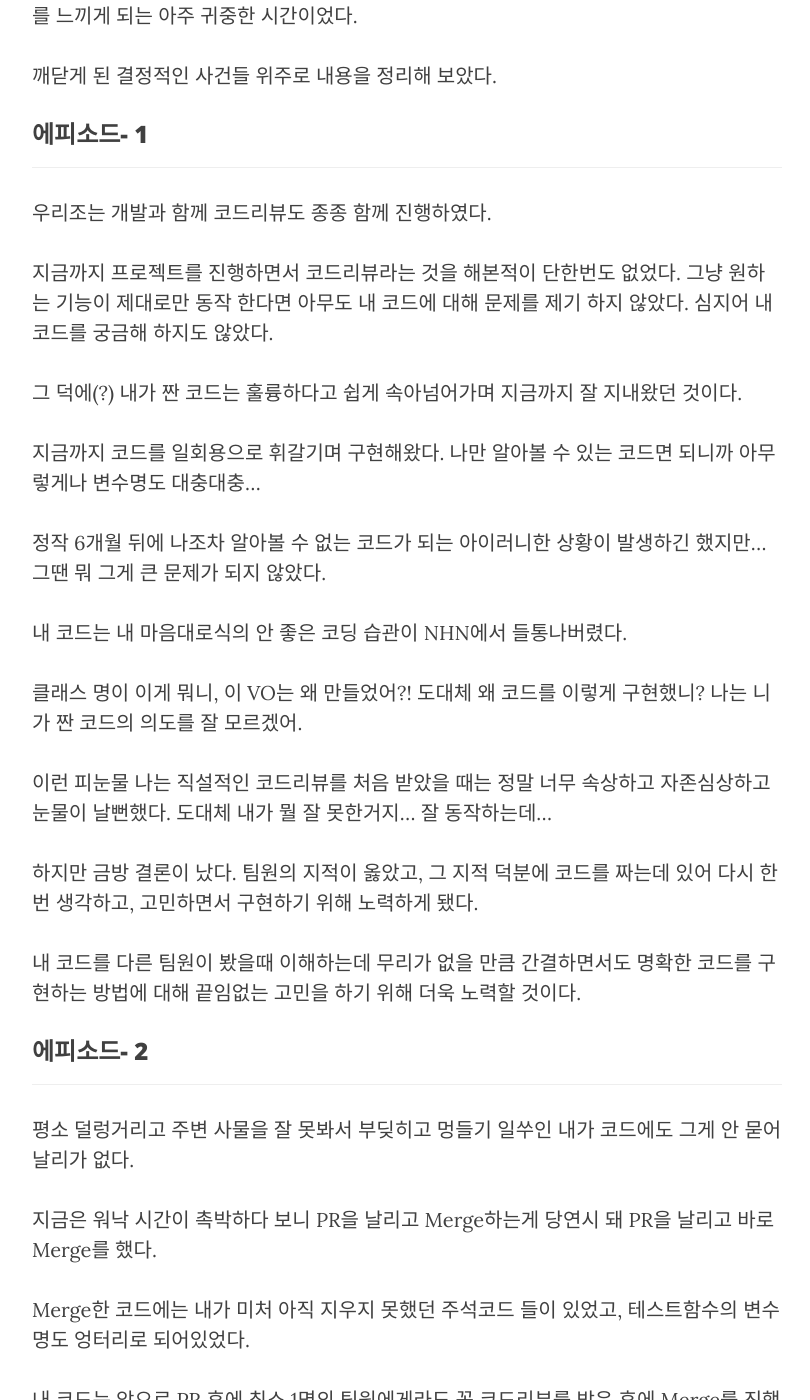
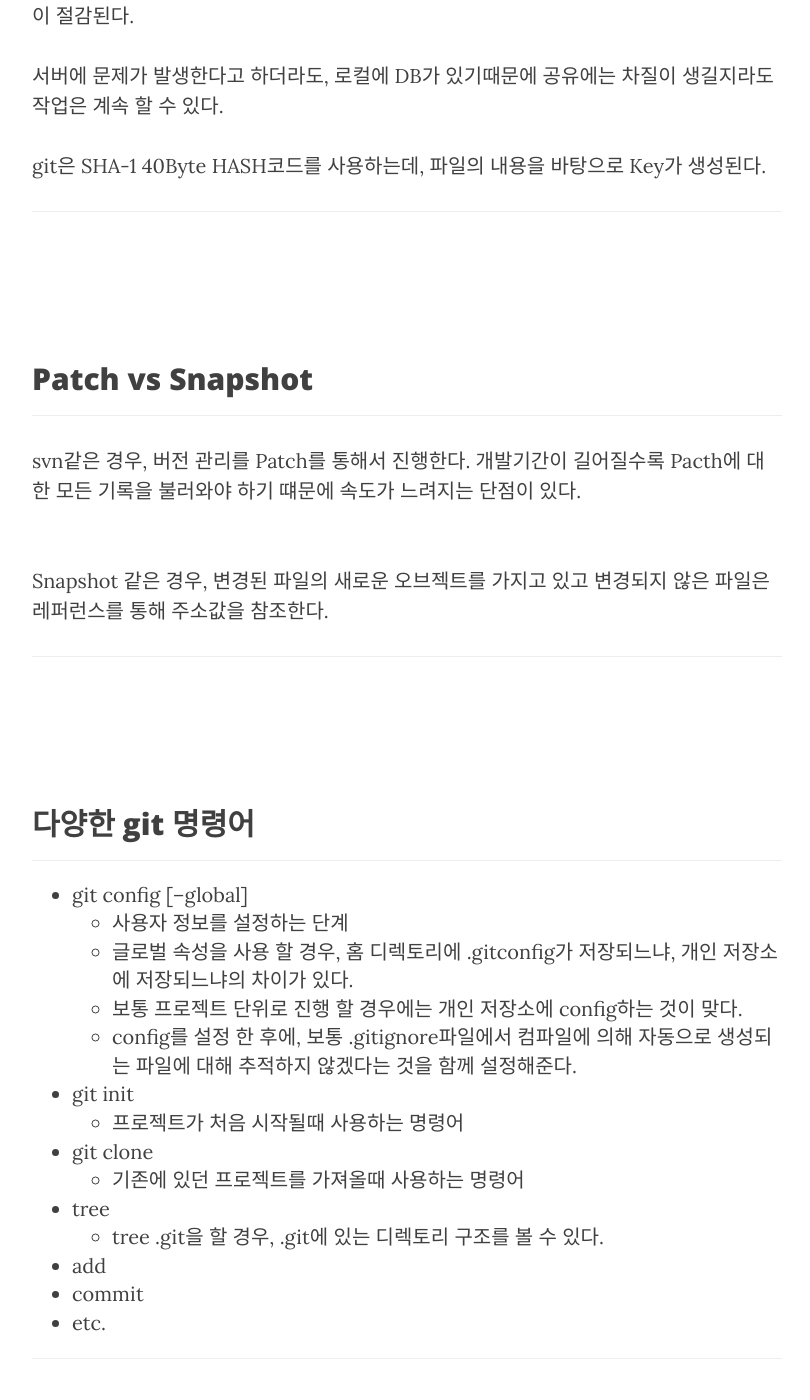
Before and after one commit to smnkim/smnkim.github.io, a Jekyll site: the page built from _posts/2016-01-18-smn-article.4.markdown, in a window 1280 px wide and 1400 px high, scrolled down 736 px. Shown: the whole window, without its empty margins (233-1043 px from the left). Built offline with Jekyll 4.4.1, drawn with Linux system fonts in a browser that asks for light colours; nearby versions of some CDN libraries; some of the changed text lies outside the part shown.

Commit message:
add my article

`````diff
--- a/_posts/2016-01-18-smn-article.4.markdown
+++ b/_posts/2016-01-18-smn-article.4.markdown
@@ -1,100 +1,82 @@
 ---
 layout: post
-title: "프로젝트를 진행하면서..."
+title: "프로젝트를 진행하면서"
 subtitle: ""
-date: 2016-02-11 01:40:00
+date: 2016-01-18 19:25:00
 author: "smnkim"
 header-img: "img/smnkim.jpg"
 ---
 
 
 
-## 프로젝트를 진행하면서 느낀점
+## git이란
 ----
 
-벌써 2월 2주차이다.
+분산버전관리시스템으로써 속도와 효율성에서 아주 뛰어난 성능을 가지고 있다.
 
-본격적으로 개발이 진행된 것은 약 4주차가 되어가는 셈이다.
+로걸에 DB를 가지고 있어 모든 작업을 로컬에서 할 수 있다.
 
-4주 동안 개발을 진행하면서 참 많은 것을 배웠고, 단 한 줄의 코드를 짜더라도 책임의 무게를 느끼게 되는 아주 귀중한 시간이었다.
+로컬에서 대부분 작업을 수행하므로, 네트웍 비용이 거의 안들기 때문에 속도가 빠르고 비용이 절감된다.
 
-깨닫게 된 결정적인 사건들 위주로 내용을 정리해 보았다.
+서버에 문제가 발생한다고 하더라도, 로컬에 DB가 있기때문에 공유에는 차질이 생길지라도 작업은 계속 할 수 있다.
+
+git은 SHA-1 40Byte HASH코드를 사용하는데, 파일의 내용을 바탕으로 Key가 생성된다.
+
+----
+
+<br><br><br>
+
+## Patch vs Snapshot
+
+----
+
+svn같은 경우, 버전 관리를 Patch를 통해서 진행한다.
+개발기간이 길어질수록 Pacth에 대한 모든 기록을 불러와야 하기 떄문에 속도가 느려지는 단점이 있다.
+
+<br>
+Snapshot 같은 경우, 변경된 파일의 새로운 오브젝트를 가지고 있고 변경되지 않은 파일은 레퍼런스를 통해 주소값을 참조한다.
+
+----
 
 
-### 에피소드- 1
+<br><br><br>
+
+## 다양한 git 명령어
+
 ----
-우리조는 개발과 함께 코드리뷰도 종종 함께 진행하였다.
 
-지금까지 프로젝트를 진행하면서 코드리뷰라는 것을 해본적이 단한번도 없었다. 그냥 원하는 기능이 제대로만 동작 한다면 아무도 내 코드에 대해 문제를 제기 하지 않았다. 심지어 내 코드를 궁금해 하지도 않았다.
+- git config [--global]
+    - 사용자 정보를 설정하는 단계
+    - 글로벌 속성을 사용 할 경우, 홈 디렉토리에 .gitconfig가 저장되느냐, 개인 저장소에 저장되느냐의 차이가 있다.
+    - 보통 프로젝트 단위로 진행 할 경우에는 개인 저장소에 config하는 것이 맞다.
+    - config를 설정 한 후에, 보통 .gitignore파일에서 컴파일에 의해 자동으로 생성되는 파일에 대해 추적하지 않겠다는 것을 함께 설정해준다.
+- git init
+    - 프로젝트가 처음 시작될때 사용하는 명령어
+- git clone
+    - 기존에 있던 프로젝트를 가져올때 사용하는 명령어
+- tree
+    - tree .git을 할 경우, .git에 있는 디렉토리 구조를 볼 수 있다.
+- add
+- commit
+- etc.
 
-그 덕에(?) 내가 짠 코드는 훌륭하다고 쉽게 속아넘어가며 지금까지 잘 지내왔던 것이다.
+----
 
-지금까지 코드를 일회용으로 휘갈기며 구현해왔다. 나만 알아볼 수 있는 코드면 되니까 아무렇게나 변수명도 대충대충...
+<br><br><br>
 
-정작 6개월 뒤에 나조차 알아볼 수 없는 코드가 되는 아이러니한 상황이 발생하긴 했지만... 그땐 뭐 그게 큰 문제가 되지 않았다.
+## Working directory, Index, Repository
 
-내 코드는 내 마음대로식의 안 좋은 코딩 습관이 NHN에서 들통나버렸다.
+----
 
-클래스 명이 이게 뭐니, 이 VO는 왜 만들었어?! 도대체 왜 코드를 이렇게 구현했니? 나는 니가 짠 코드의 의도를 잘 모르겠어.
+새로 생성, 혹은 변경한 파일들은 Working directory에 보관되며 add명령을 하게 되면, Index라는 git의 중간 영역에 Staging된다.
 
-이런 피눈물 나는 직설적인 코드리뷰를 처음 받았을 때는 정말 너무 속상하고 자존심상하고 눈물이 날뻔했다. 도대체 내가 뭘 잘 못한거지... 잘 동작하는데...
+add를 하고나서, add한 파일을 다시 수정 할 경우, 수정한 파일은 Working directory에 보관되며 추가로 add명령을 해야 수정된 파일이 Index영역에 보관된다.
 
-하지만 금방 결론이 났다. 팀원의 지적이 옳았고, 그 지적 덕분에 코드를 짜는데 있어 다시 한번 생각하고, 고민하면서 구현하기 위해 노력하게 됐다.
+commit명령을 하게 되면 Index영역에 Staging된 오브젝트 파일이 Local Repository에 보관된다.
 
-내 코드를 다른 팀원이 봤을때 이해하는데 무리가 없을 만큼 간결하면서도 명확한 코드를 구현하는 방법에 대해 끝임없는 고민을 하기 위해 더욱 노력할 것이다.
+push명령을 통해 Server Repository에 비로소 적용이 된다.
+
+----
 
 
-### 에피소드- 2
-----
-평소 덜렁거리고 주변 사물을 잘 못봐서 부딪히고 멍들기 일쑤인 내가 코드에도 그게 안 묻어 날리가 없다.
-
-지금은 워낙 시간이 촉박하다 보니 PR을 날리고 Merge하는게 당연시 돼 PR을 날리고 바로 Merge를 했다.
-
-Merge한 코드에는 내가 미처 아직 지우지 못했던 주석코드 들이 있었고, 테스트함수의 변수 명도 엉터리로 되어있었다.
-
-내 코드는 앞으로 PR 후에 최소 1명의 팀원에게라도 꼭 코드리뷰를 받은 후에 Merge를 진행 할 계획이다.
-
-진행하는 속도는 조금 더딜지 모르겠지만, 이러한 과정이 반복되다 보면 나의 안좋은 습관들이 점점 개선 될 것이라고 생각한다.
-
-
-### 에피소드- 3
-----
-내가 가볍게 생각하고 짠 코드가 결코 가볍지 않다는 사실을 또 한번 아주 뼛속 깊이 깨닫게 된 사건이 있었다.
-
-코드 정적 분석기의 분석 리포트를 토대로 코드를 개선하는 나머지 작업을 맡았다.
-
-그 중에, Twitter와 Facebook의 OAuth를 인증 받는 과정에서 Connection을 사용하고 disconnetion을 하지 않아서 경고를 하는 메세지가 있었고,
-
-해당 클래스로 가서 disconnetion을 해주는 코드 한줄을 추가해주었다.
-
-그리곤 결과가 너무 예측 가능한 코드라고 쉽게 생각하고 테스트를 해보지도 않고 코드를 Merge해버렸다.
-
-일이 터졌다. 팀원은 내가 머지해버린 코드를 Full받아서 실행시켜보니 로그인이 안되고 NullponiterExpcetion이 발생하였다.
-
-전까지 잘만 동작하던 로그인이 안되니 오빠는 디버깅을 하였고, 결국엔 disconnection위치를 잘 못 지정해서 계속 NullponiterExpcetion이 발생했다는 사실을 알게 되었다.
-
-그 원인을 찾기 위해 시간을 허비 하게 했다. 너무 미안했다.
-
-단 한줄의 코드라도 코드가 잘 동작하는지 반드시 테스트를 하고 Merge를 했어야 했다.
-
-토비의 스프링 저자는 이런 말을 했다.
->"HelloWorld"를 출력하는 프로그램이 아닌 이상, 코드만 만들어놓고 잘 돌아가겠거니 하고 무책임하게 개발을 마치려는 개발자는 아마도 없을 것이다.
-
-여기 있었다. 내 생에 다시는 그런 무책임한 개발은 없을 것이다. HelloWorld를 출력하는 프로그램일 지라도 반드시 내눈으로 잘 돌아가는 것을 확인할 것이다.
-
-
-
-
-````
-정리하자면,
-
-- 빨리 일처리를 하는 것도 물론 중요하지만 정확히 일처리를 해야한다.
-- 의도를 명확하게 해야 하며 PR을 날리기 전에 내가 짠 코드를 다시한번 검증하는 습관을 들여야 한다.
-- 포기하지 않고 반복적으로 노력한다면 그땐 머리가 아닌 손이 외우고 있을 것이다.
-````
-
-
-나는 여전히 미숙하다. 하지만 그렇기에 성장할 수 있다고 믿는다.
-
-마지막으로 부족한 나를 옳은 길로 인도해주는 우리 팀원들에게 너무 고맙다. 정말 진심을 다해서.
-----
+### 2부에서는 Remores와 Brance, Merge, Rebase, Git Flow에 대해 정리할 예정
--- a/_posts/2016-02-11-smn-article.1.markdown
+++ /dev/null
@@ -1,102 +0,0 @@
----
-layout: post
-title: "프로젝트를 진행하면서..."
-subtitle: ""
-date: 2016-02-11 01:37:00
-author: "smnkim"
-header-img: "img/smnkim.jpg"
----
-
-
-
-
-
-## 프로젝트를 진행하면서 느낀점
-----
-
-벌써 2월 2주차이다.
-
-본격적으로 개발이 진행된 것은 약 4주차가 되어가는 셈이다.
-
-4주 동안 개발을 진행하면서 참 많은 것을 배웠고, 단 한 줄의 코드를 짜더라도 책임의 무게를 느끼게 되는 아주 귀중한 시간이었다.
-
-깨닫게 된 결정적인 사건들 위주로 내용을 정리해 보았다.
-
-
-### 에피소드- 1
-----
-우리조는 개발과 함께 코드리뷰도 종종 함께 진행하였다.
-
-지금까지 프로젝트를 진행하면서 코드리뷰라는 것을 해본적이 단한번도 없었다. 그냥 원하는 기능이 제대로만 동작 한다면 아무도 내 코드에 대해 문제를 제기 하지 않았다. 심지어 내 코드를 궁금해 하지도 않았다.
-
-그 덕에(?) 내가 짠 코드는 훌륭하다고 쉽게 속아넘어가며 지금까지 잘 지내왔던 것이다.
-
-지금까지 코드를 일회용으로 휘갈기며 구현해왔다. 나만 알아볼 수 있는 코드면 되니까 아무렇게나 변수명도 대충대충...
-
-정작 6개월 뒤에 나조차 알아볼 수 없는 코드가 되는 아이러니한 상황이 발생하긴 했지만... 그땐 뭐 그게 큰 문제가 되지 않았다.
-
-내 코드는 내 마음대로식의 안 좋은 코딩 습관이 NHN에서 들통나버렸다.
-
-클래스 명이 이게 뭐니, 이 VO는 왜 만들었어?! 도대체 왜 코드를 이렇게 구현했니? 나는 니가 짠 코드의 의도를 잘 모르겠어.
-
-이런 피눈물 나는 직설적인 코드리뷰를 처음 받았을 때는 정말 너무 속상하고 자존심상하고 눈물이 날뻔했다. 도대체 내가 뭘 잘 못한거지... 잘 동작하는데...
-
-하지만 금방 결론이 났다. 팀원의 지적이 옳았고, 그 지적 덕분에 코드를 짜는데 있어 다시 한번 생각하고, 고민하면서 구현하기 위해 노력하게 됐다.
-
-내 코드를 다른 팀원이 봤을때 이해하는데 무리가 없을 만큼 간결하면서도 명확한 코드를 구현하는 방법에 대해 끝임없는 고민을 하기 위해 더욱 노력할 것이다.
-
-
-### 에피소드- 2
-----
-평소 덜렁거리고 주변 사물을 잘 못봐서 부딪히고 멍들기 일쑤인 내가 코드에도 그게 안 묻어 날리가 없다.
-
-지금은 워낙 시간이 촉박하다 보니 PR을 날리고 Merge하는게 당연시 돼 PR을 날리고 바로 Merge를 했다.
-
-Merge한 코드에는 내가 미처 아직 지우지 못했던 주석코드 들이 있었고, 테스트함수의 변수 명도 엉터리로 되어있었다.
-
-내 코드는 앞으로 PR 후에 최소 1명의 팀원에게라도 꼭 코드리뷰를 받은 후에 Merge를 진행 할 계획이다.
-
-진행하는 속도는 조금 더딜지 모르겠지만, 이러한 과정이 반복되다 보면 나의 안좋은 습관들이 점점 개선 될 것이라고 생각한다.
-
-
-### 에피소드- 3
-----
-내가 가볍게 생각하고 짠 코드가 결코 가볍지 않다는 사실을 또 한번 아주 뼛속 깊이 깨닫게 된 사건이 있었다.
-
-코드 정적 분석기의 분석 리포트를 토대로 코드를 개선하는 나머지 작업을 맡았다.
-
-그 중에, Twitter와 Facebook의 OAuth를 인증 받는 과정에서 Connection을 사용하고 disconnetion을 하지 않아서 경고를 하는 메세지가 있었고,
-
-해당 클래스로 가서 disconnetion을 해주는 코드 한줄을 추가해주었다.
-
-그리곤 결과가 너무 예측 가능한 코드라고 쉽게 생각하고 테스트를 해보지도 않고 코드를 Merge해버렸다.
-
-일이 터졌다. 팀원은 내가 머지해버린 코드를 Full받아서 실행시켜보니 로그인이 안되고 NullponiterExpcetion이 발생하였다.
-
-전까지 잘만 동작하던 로그인이 안되니 오빠는 디버깅을 하였고, 결국엔 disconnection위치를 잘 못 지정해서 계속 NullponiterExpcetion이 발생했다는 사실을 알게 되었다.
-
-그 원인을 찾기 위해 시간을 허비 하게 했다. 너무 미안했다.
-
-단 한줄의 코드라도 코드가 잘 동작하는지 반드시 테스트를 하고 Merge를 했어야 했다.
-
-토비의 스프링 저자는 이런 말을 했다.
->"HelloWorld"를 출력하는 프로그램이 아닌 이상, 코드만 만들어놓고 잘 돌아가겠거니 하고 무책임하게 개발을 마치려는 개발자는 아마도 없을 것이다.
-
-여기 있었다. 내 생에 다시는 그런 무책임한 개발은 없을 것이다. HelloWorld를 출력하는 프로그램일 지라도 반드시 내눈으로 잘 돌아가는 것을 확인할 것이다.
-
-
-
-
-````
-정리하자면,
-
-- 빨리 일처리를 하는 것도 물론 중요하지만 정확히 일처리를 해야한다.
-- 의도를 명확하게 해야 하며 PR을 날리기 전에 내가 짠 코드를 다시한번 검증하는 습관을 들여야 한다.
-- 포기하지 않고 반복적으로 노력한다면 그땐 머리가 아닌 손이 외우고 있을 것이다.
-````
-
-
-나는 여전히 미숙하다. 하지만 그렇기에 성장할 수 있다고 믿는다.
-
-마지막으로 부족한 나를 옳은 길로 인도해주는 우리 팀원들에게 너무 고맙다. 정말 진심을 다해서.
-----
`````
Also changed, not shown: _posts/2016-02-10-smn-article.1.markdown (deleted, +0 -22 lines).
